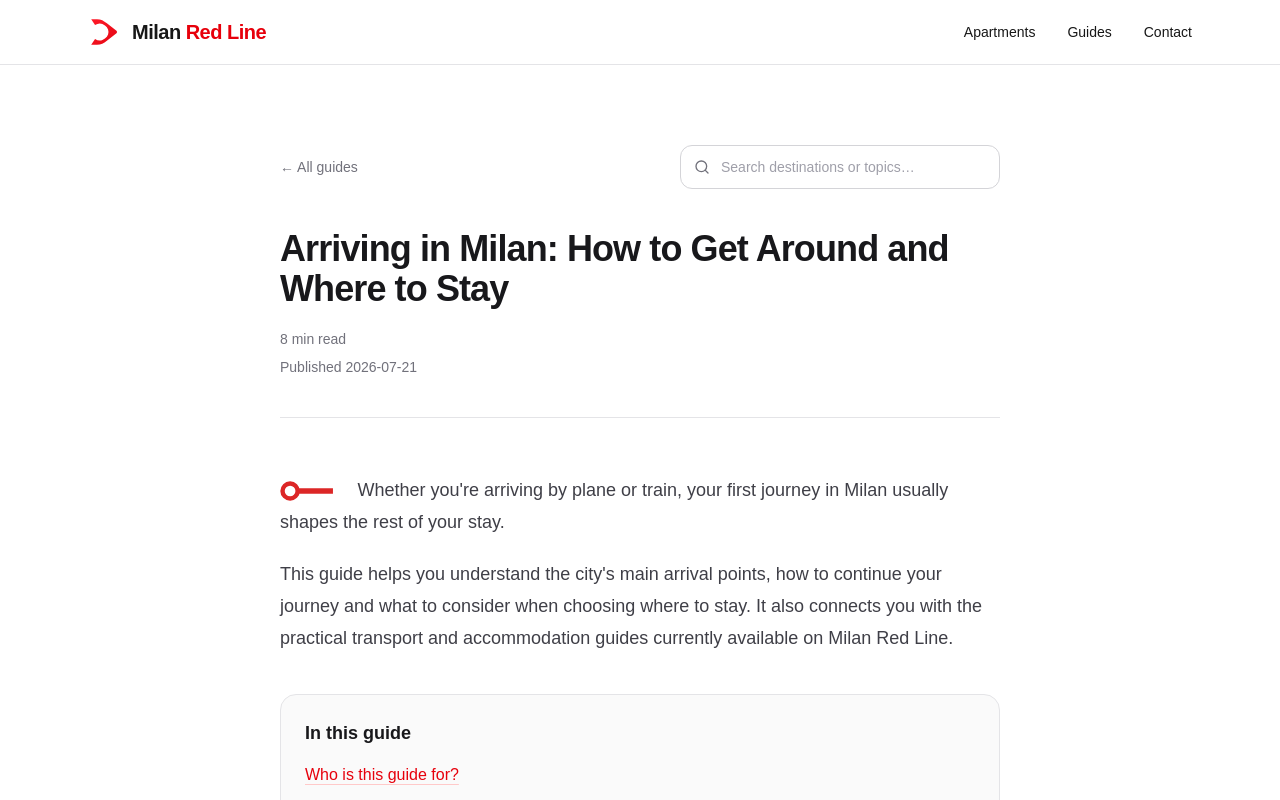
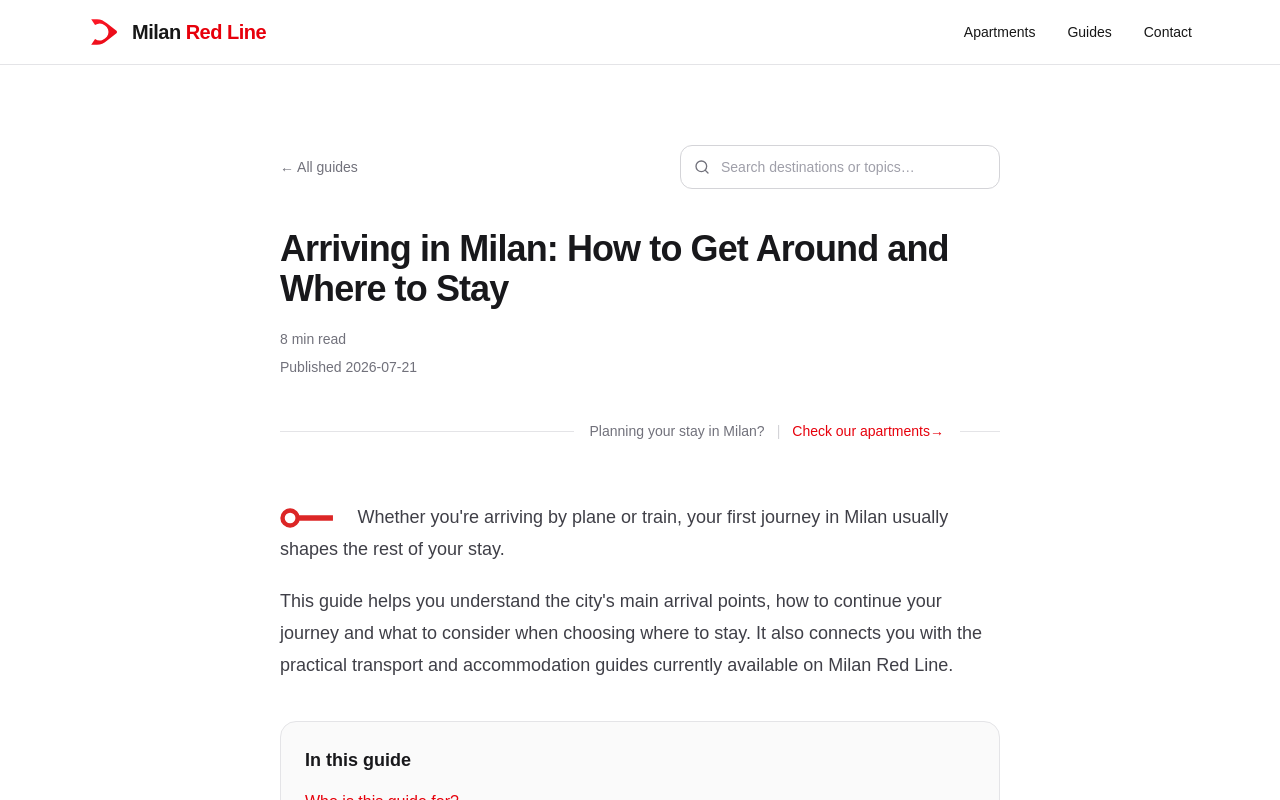
Before and after one commit to beppeblu1/milan-red-line, a Next.js app: page /guides/arriving-in-milan-how-to-get-around in a window 1280 px wide. Shown: the top 800 px of the page. Built offline with nearby package versions, Linux system fonts and the light colour scheme.

Commit message:
Add standard apartments CTA to guides

```diff
--- a/app/guides/[slug]/page.tsx
+++ b/app/guides/[slug]/page.tsx
@@ -5,6 +5,7 @@ import type { Metadata } from "next";
 import Link from "next/link";
 import { notFound } from "next/navigation";
 
+import GuideApartmentsInlineCTA from "@/components/guides/GuideApartmentsInlineCTA";
 import GuideContentRenderer from "@/components/guides/GuideContentRenderer";
 import GuideSearchShortcut from "@/components/guides/GuideSearchShortcut";
 import PilotGuideLayout from "@/components/guides/PilotGuideLayout";
@@ -85,7 +86,7 @@ export default async function GuidePage({ params }: PageProps) {
         />
       </div>
 
-      <header className="mb-14 border-b border-zinc-200 pb-10">
+      <header className="pb-10">
         <h1 className="max-w-2xl text-3xl font-semibold tracking-tight text-zinc-900 md:text-4xl">
           {guide.metadata.title}
         </h1>
@@ -100,6 +101,8 @@ export default async function GuidePage({ params }: PageProps) {
           </p>
         )}
       </header>
+
+      <GuideApartmentsInlineCTA />
 
       {usesReadingExperiencePilot ? (
         <PilotGuideLayout
--- /dev/null
+++ b/components/guides/GuideApartmentsInlineCTA.tsx
@@ -0,0 +1,24 @@
+import Link from "next/link";
+
+export default function GuideApartmentsInlineCTA() {
+  return (
+    <div className="mb-14" aria-label="Stay planning">
+      <div className="border-y border-zinc-200 py-4 sm:flex sm:items-center sm:border-y-0 sm:py-0">
+        <div className="hidden h-px flex-1 bg-zinc-200 sm:block" aria-hidden="true" />
+        <div className="flex flex-col items-start gap-1.5 text-sm sm:mx-4 sm:flex-row sm:items-center sm:gap-3">
+          <span className="text-zinc-500">Planning your stay in Milan?</span>
+          <span className="hidden text-zinc-300 sm:inline" aria-hidden="true">
+            |
+          </span>
+          <Link
+            href="/#apartments"
+            className="-my-2 inline-flex min-h-11 items-center py-2 font-medium text-red-600 transition hover:text-red-700 focus-visible:outline-2 focus-visible:outline-offset-4 focus-visible:outline-red-600"
+          >
+ Check our apartments <span aria-hidden="true">&rarr;</span>
+          </Link>
+        </div>
+        <div className="hidden h-px w-10 bg-zinc-200 sm:block" aria-hidden="true" />
+      </div>
+    </div>
+  );
+}
```
Also changed, not shown: 1 other file (tests, documents, lock files or other folders).
